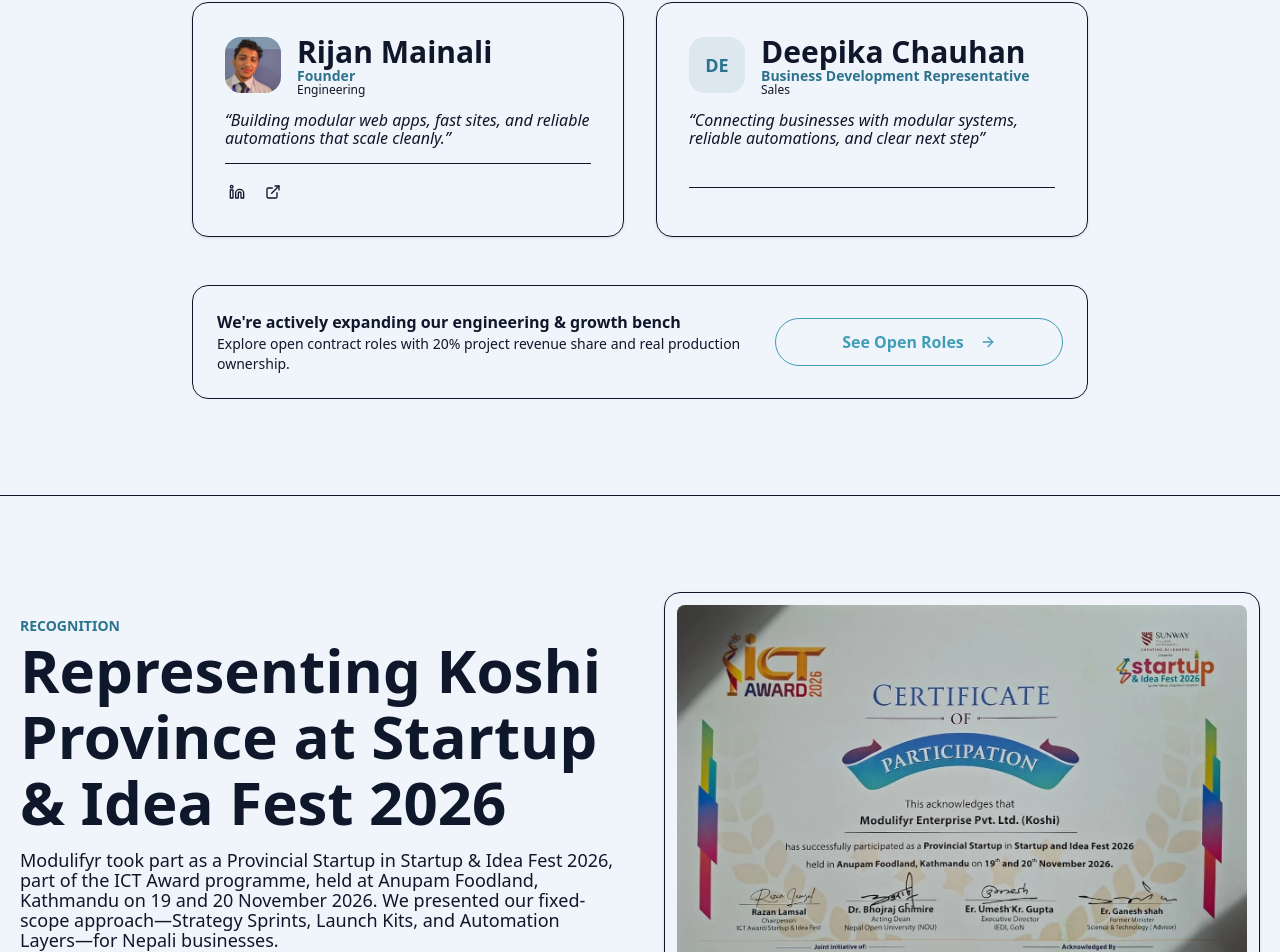
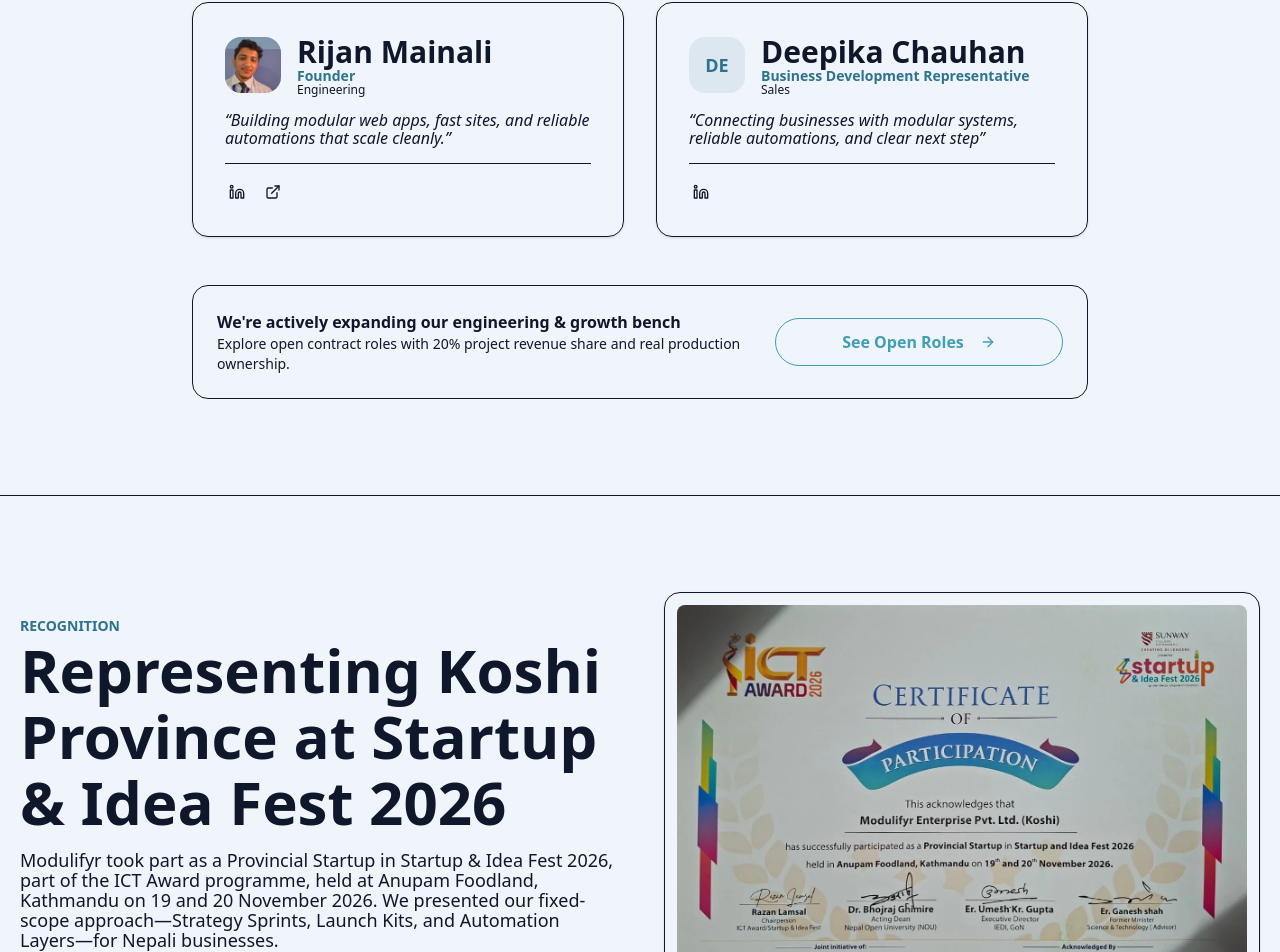
Before and after one commit to modulifyr-lab/modulifyr-website, a Next.js app: page /about in a window 1280 px wide. Shown: the part 2458-3410 px from the top of the page. Built offline with nearby package versions, Linux system fonts and the light colour scheme; no server answers.

Commit message:
Fix typo in 'linkdin' to 'linkedin'

```diff
--- a/src/app/about/AboutClient.tsx
+++ b/src/app/about/AboutClient.tsx
@@ -88,7 +88,7 @@ const TEAM_MEMBERS: TeamMember[] = [
     fullName: "Deepika Chauhan",
     title: "Business Development Representative",
     quote: "Connecting businesses with modular systems, reliable automations, and clear next step",
-    linkdin: "https://www.linkedin.com/in/deepika-c-9aa1713a0",
+    linkedin: "https://www.linkedin.com/in/deepika-c-9aa1713a0",
     department: "Sales",
   },
 ];
```
